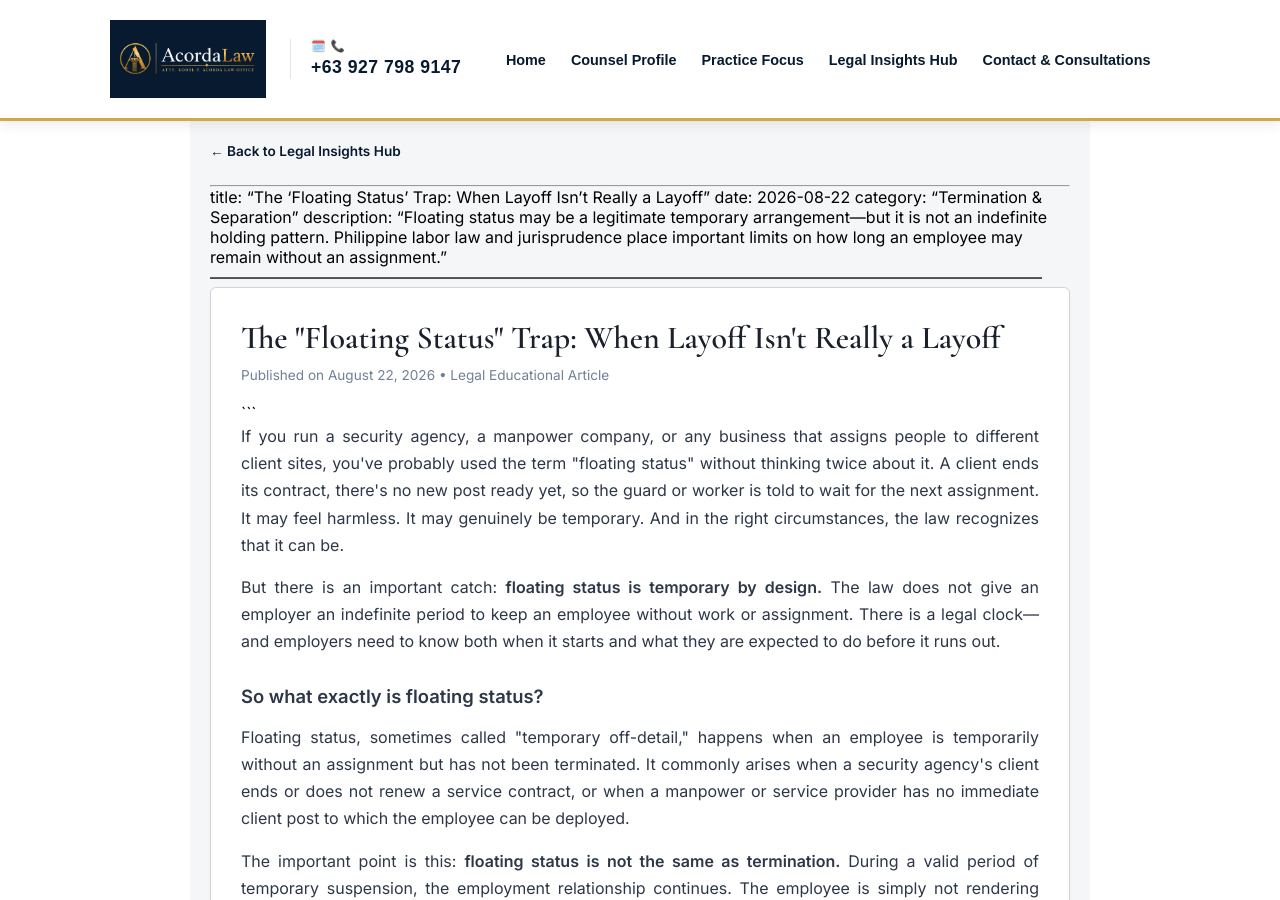
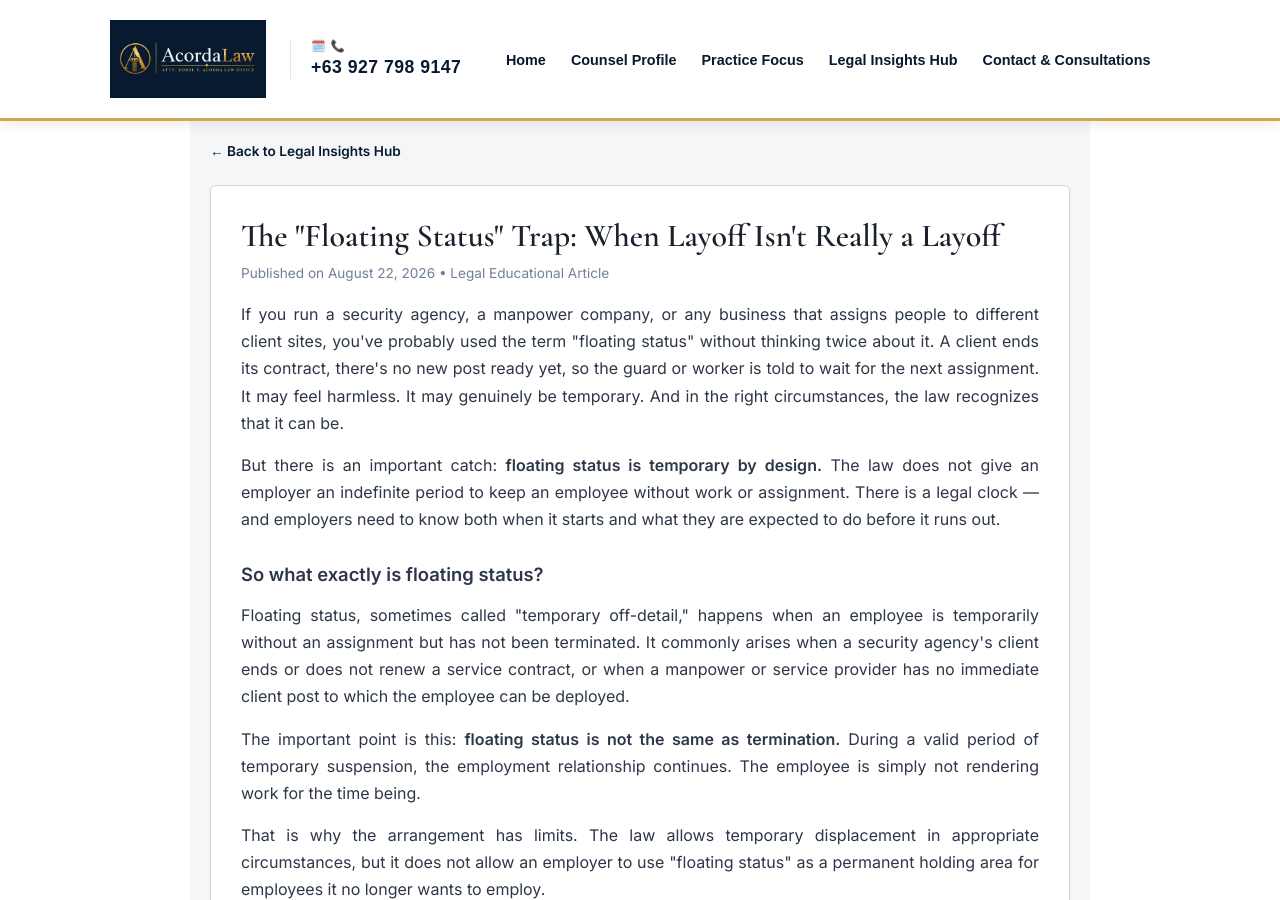
Before and after one commit to acordalawoffice/law.github.io, a Jekyll site: the page built from _posts/2026-08-22-floating-status-trap.md, in a window 1280 px wide and 900 px high. Built offline with Jekyll 4.4.1, drawn with Linux system fonts in a browser that asks for light colours; some of the changed text lies outside the part shown.

Commit message:
Add files via upload
Updated new post

````diff
--- a/_posts/2026-08-22-floating-status-trap.md
+++ b/_posts/2026-08-22-floating-status-trap.md
@@ -1,21 +1,19 @@
 ---
-
 title: "The 'Floating Status' Trap: When Layoff Isn't Really a Layoff"
 date: 2026-08-22
 category: "Termination & Separation"
-description: "Floating status may be a legitimate temporary arrangement—but it is not an indefinite holding pattern. Philippine labor law and jurisprudence place important limits on how long an employee may remain without an assignment."
-------------------------------------------------------------------------------------------------------------------------------------------------------------
+description: "Floating status may be a legitimate temporary arrangement — but it is not an indefinite holding pattern. Philippine labor law and jurisprudence place important limits on how long an employee may remain without an assignment."
+---
 
 <article class="article-box" style="background: #ffffff; border: 1px solid var(--border-color, #e2e8f0); border-radius: 6px; padding: 30px; margin-bottom: 35px; box-shadow: 0 1px 3px rgba(0,0,0,0.05);">
     <h3 style="font-size: 2.0rem; color: #1a202c; margin-top: 0; margin-bottom: 10px;">The "Floating Status" Trap: When Layoff Isn't Really a Layoff</h3>
     <div class="article-meta" style="font-size: 0.85rem; color: #718096; margin-bottom: 20px;">Published on August 22, 2026 &bull; Legal Educational Article</div>
 
-```
 <div class="article-body" style="color: #2d3748; line-height: 1.7; text-align: justify;">
 
     <p style="margin-bottom: 15px;">If you run a security agency, a manpower company, or any business that assigns people to different client sites, you've probably used the term "floating status" without thinking twice about it. A client ends its contract, there's no new post ready yet, so the guard or worker is told to wait for the next assignment. It may feel harmless. It may genuinely be temporary. And in the right circumstances, the law recognizes that it can be.</p>
 
-    <p style="margin-bottom: 20px;">But there is an important catch: <strong>floating status is temporary by design.</strong> The law does not give an employer an indefinite period to keep an employee without work or assignment. There is a legal clock—and employers need to know both when it starts and what they are expected to do before it runs out.</p>
+    <p style="margin-bottom: 20px;">But there is an important catch: <strong>floating status is temporary by design.</strong> The law does not give an employer an indefinite period to keep an employee without work or assignment. There is a legal clock — and employers need to know both when it starts and what they are expected to do before it runs out.</p>
 
     <h4 style="font-size: 1.15rem; color: #2d3748; margin-top: 25px; margin-bottom: 12px;">So what exactly is floating status?</h4>
 
@@ -107,7 +105,7 @@ description: "Floating status may be a legitimate temporary arrangement—but it
 
     <p style="margin-bottom: 15px;">But floating status is also not a loophole. The employer must have a legitimate basis for the temporary displacement, exercise the arrangement in good faith, and be able to substantiate the circumstances supporting it.</p>
 
-    <p style="margin-bottom: 15px;">Most importantly, <strong>six months is a ceiling—not a safe harbor.</strong> The fact that an employer can temporarily keep an employee without an assignment does not mean it has an automatic right to do so for six months. And once the permissible period is approaching its end, the employer needs to decide whether the employee can be recalled or reassigned or whether a lawful separation based on an applicable authorized cause is necessary.</p>
+    <p style="margin-bottom: 15px;">Most importantly, <strong>six months is a ceiling — not a safe harbor.</strong> The fact that an employer can temporarily keep an employee without an assignment does not mean it has an automatic right to do so for six months. And once the permissible period is approaching its end, the employer needs to decide whether the employee can be recalled or reassigned or whether a lawful separation based on an applicable authorized cause is necessary.</p>
 
     <p style="margin-bottom: 20px;"><strong>Floating status is temporary by design. The six-month rule is not a loophole; it is a boundary.</strong></p>
 
@@ -118,6 +116,4 @@ description: "Floating status may be a legitimate temporary arrangement—but it
         *Disclaimer: This article was prepared with the assistance of artificial intelligence and, while carefully reviewed, may contain inaccuracies; it does not constitute formal legal advice, and readers should consult a qualified attorney regarding their specific circumstances. Read our full firm caveat at the top of this hub.*
     </p>
 </div>
-```
-
 </article>
````
